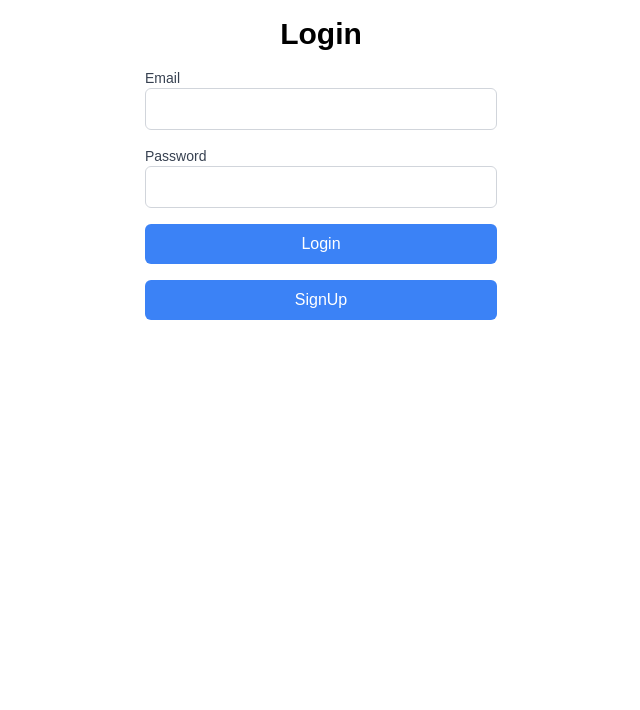
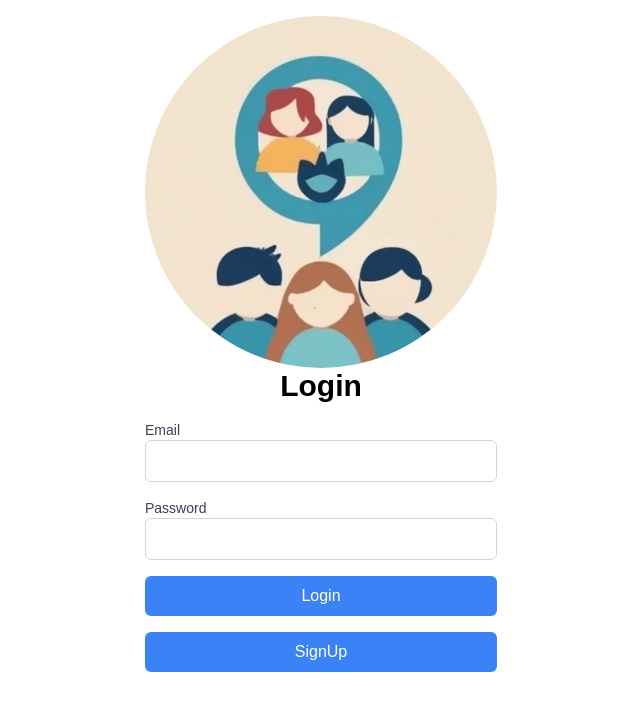
Before and after one commit to Tanaka878/CommunityForumApp, a Next.js app: page /components/Login in a window 1280 px wide. Shown: the top 710 px of the page, without its empty margins (319-959 px from the left). Built offline with nearby package versions, Linux system fonts and the light colour scheme.

Commit message:
adding logo image on login page

```diff
--- a/src/app/components/Login/page.tsx
+++ b/src/app/components/Login/page.tsx
@@ -4,6 +4,7 @@
 import { useRouter } from 'next/navigation';
 import React, { useState, useEffect } from 'react';
 import BASE_URL from '@/app/config/api';
+import Image from 'next/image';
 
 
 const Login = () => {
@@ -66,6 +67,16 @@ const Login = () => {
 
   return (
     <div className="ml-auto mr-auto w-full max-w-sm p-4">
+
+<Image
+  src={'/Images/logo.png'}
+  alt={'Logo Image'}
+  className="w-full max-w-xs sm:max-w-sm md:max-w-md lg:max-w-lg object-contain rounded-full"
+  width={150}
+  height={150}
+/>
+
+
       <h1 className="text-3xl font-extrabold text-center slide-in opacity-0 translate-x-full">Login</h1>
 
       <form onSubmit={handleSubmit} className="mt-4">
--- a/src/app/components/SignUp/page.tsx
+++ b/src/app/components/SignUp/page.tsx
@@ -38,7 +38,7 @@ const SignUp = () => {
     setError(''); // Clear previous errors
 
     // Check if nickname already exists
-    if (nicknames.includes(nickname)) {
+    if (nicknames.includes(nickname.trim())) {
       setError('Nickname already exists');
       return;
     }
```
Also changed, not shown: public/Images/logo.png (added).
